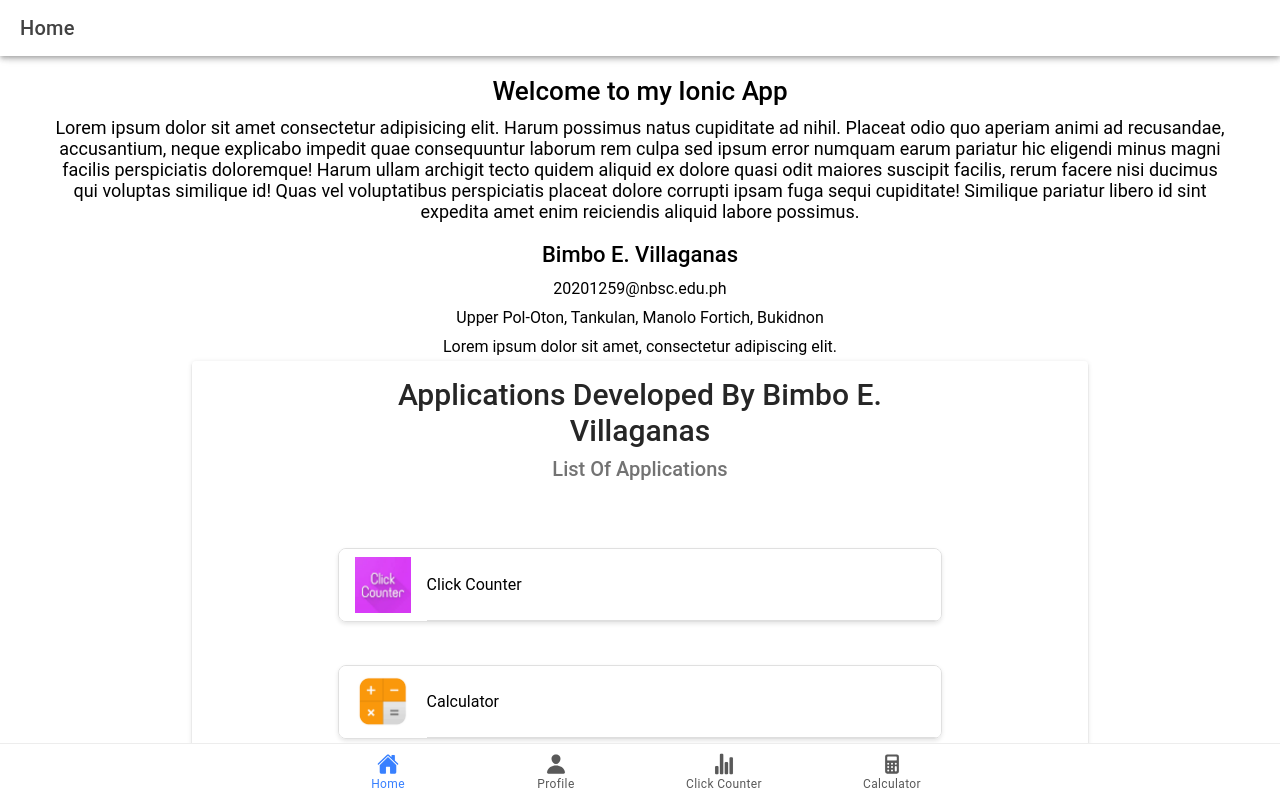
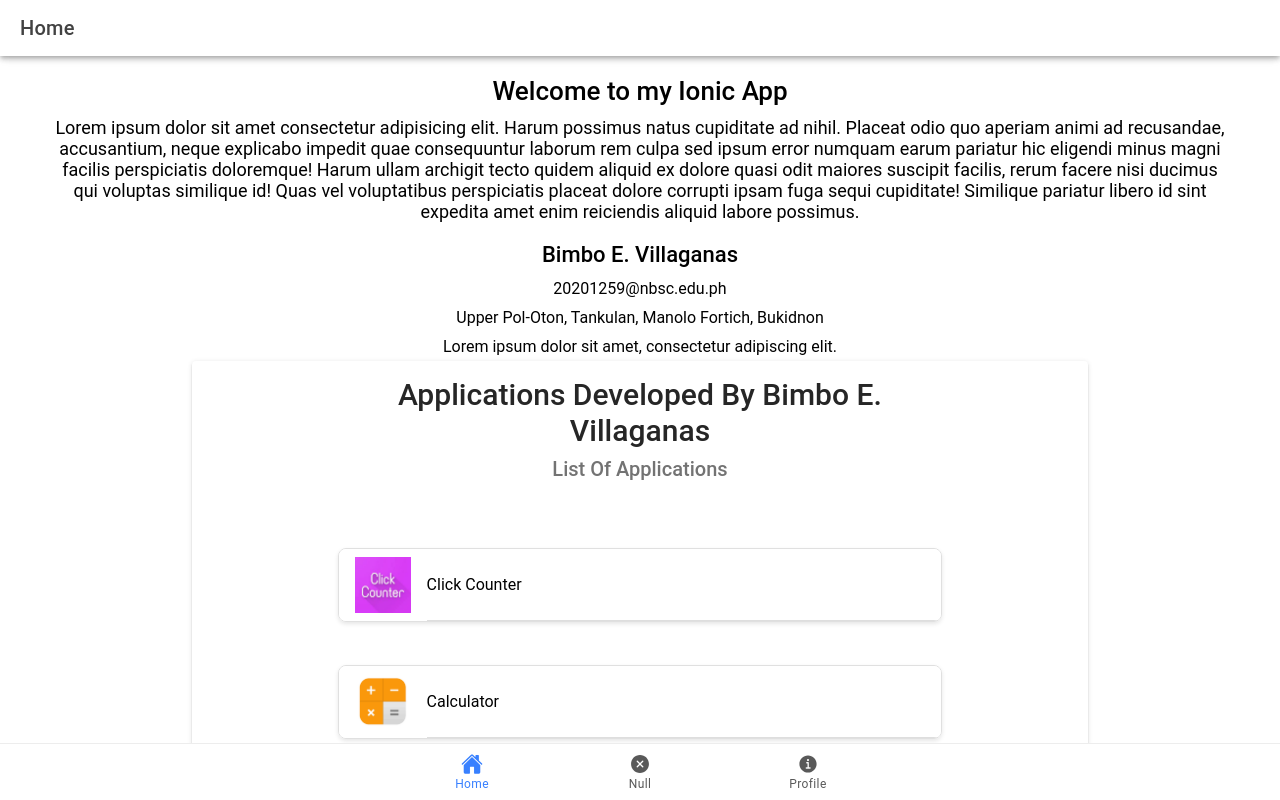
Before and after one commit to Villaganas/ionic-t-villaganas, a React (Vite) app: page /Home in a window 1280 px wide. Built offline with nearby package versions, Linux system fonts and the light colour scheme; grey boxes are pictures that could not be loaded.

Commit message:
hide the tab buttons for click counter and calculator on the tab bar

```diff
--- a/src/App.tsx
+++ b/src/App.tsx
@@ -1,6 +1,6 @@
 import React from 'react';
 import { Redirect, Route } from 'react-router-dom';
-import { home, person, calculator, statsChart } from 'ionicons/icons'; // Import necessary icons
+import { home, informationCircle, calculator, closeCircle } from 'ionicons/icons'; // Import necessary icons
 import {
   IonApp,
   IonIcon,
@@ -49,12 +49,15 @@ const App: React.FC = () => (
           <Route exact path="/Profile">
             <Profile />
           </Route>
-          <Route exact path="/tab2">
+          <Route exact path="/Click_counter">
             <Tab2 />
           </Route>
-          <Route path="/tab3">
+          <Route exact path="/Calculator">
             <Tab3 />
           </Route>
+          <Route exact path="null">
+          </Route>
+
           <Route exact path="/">
             <Redirect to="/Home" />
           </Route>
@@ -64,17 +67,13 @@ const App: React.FC = () => (
             <IonIcon aria-hidden="true" icon={home} />
             <IonLabel>Home</IonLabel>
           </IonTabButton>
+          <IonTabButton>
+            <IonIcon aria-hidden="true" icon={closeCircle} />
+            <IonLabel>Null</IonLabel>
+          </IonTabButton>
           <IonTabButton tab="Profile" href="/Profile">
-            <IonIcon aria-hidden="true" icon={person} />
+            <IonIcon aria-hidden="true" icon={informationCircle} />
             <IonLabel>Profile</IonLabel>
-          </IonTabButton>
-          <IonTabButton tab="tab2" href="/tab2">
-            <IonIcon aria-hidden="true" icon={statsChart} />
-            <IonLabel>Click Counter</IonLabel>
-          </IonTabButton>
-          <IonTabButton tab="tab3" href="/tab3">
-            <IonIcon aria-hidden="true" icon={calculator} />
-            <IonLabel>Calculator</IonLabel>
           </IonTabButton>
         </IonTabBar>
       </IonTabs>
```
Also changed, not shown: src/pages/Home.tsx (+2 -2 lines).
